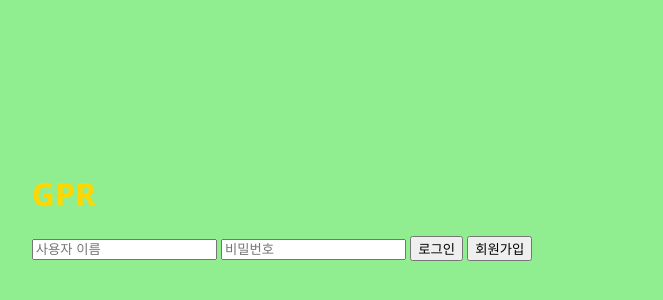
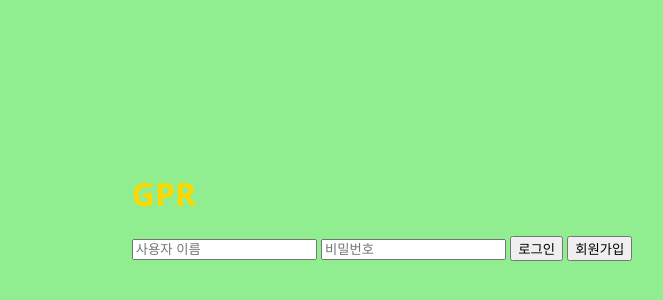
Before and after one commit to mo0118mo-glitch/-rpg_game-GPR-Mobile-, a plain HTML site: page index.html in a window 1280 px wide. Shown: the part 214-514 px from the top of the page, without its empty margins (358-1021 px from the left). Drawn offline with Linux system fonts and the light colour scheme.

Commit message:
feat: Add 100px padding to the left of the game area

```diff
--- a/style.css
+++ b/style.css
@@ -8,7 +8,7 @@ html, body {
     display: flex;
     justify-content: center;
     align-items: center;
-    padding: 20px;
+    padding: 20px 20px 20px 120px;
 }
 
 h1 {
```
